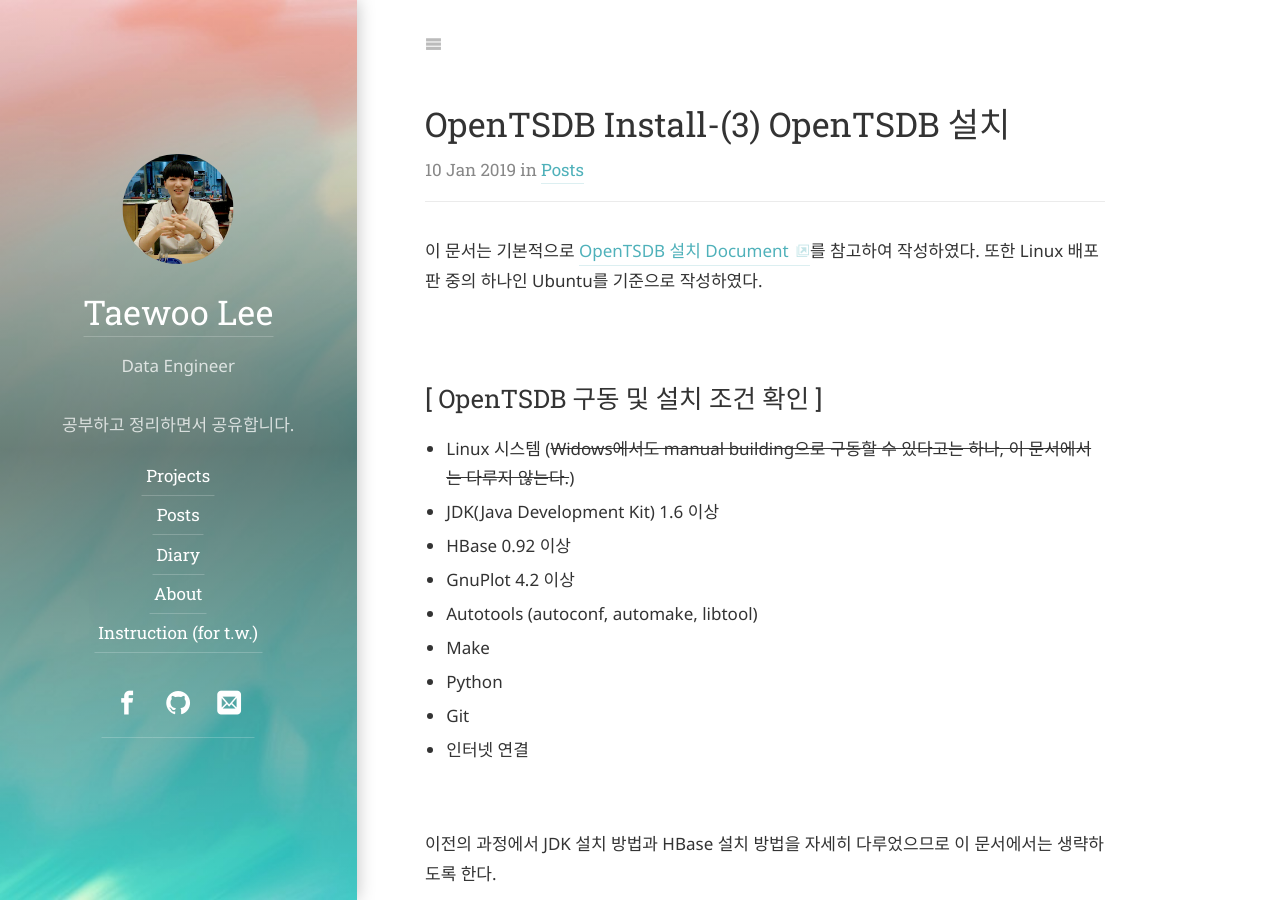
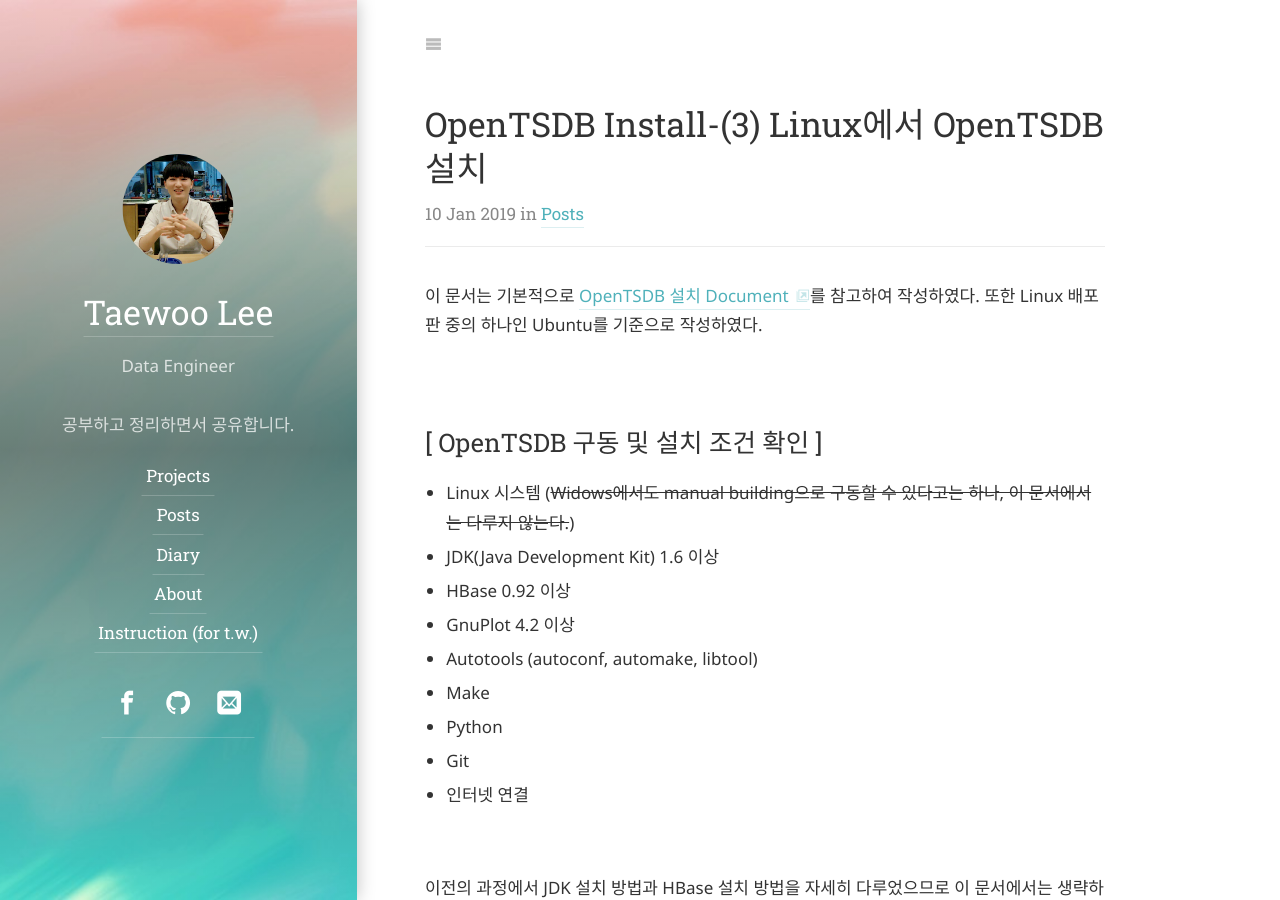
Before and after one commit to TaeWoo21/past_TaeWoo21.github.io, a Jekyll site: the page built from posts/_posts/2019-01-10-install_opentsdb_3-posts.md, in a window 1280 px wide and 900 px high. Built offline with Jekyll 4.4.1, drawn with Linux system fonts in a browser that asks for light colours; some web fonts are replaced.

Commit message:
Update title

```diff
--- a/posts/_posts/2019-01-10-install_opentsdb_3-posts.md
+++ b/posts/_posts/2019-01-10-install_opentsdb_3-posts.md
@@ -1,7 +1,7 @@
 ---
 layout: post
 categories: posts
-title: OpenTSDB Install-(3) OpenTSDB 설치
+title: OpenTSDB Install-(3) Linux에서 OpenTSDB 설치
 ---
 
 이 문서는 기본적으로 [OpenTSDB 설치 Document](http://opentsdb.net/docs/build/html/installation.html)를 참고하여 작성하였다. 또한 Linux 배포판 중의 하나인 Ubuntu를 기준으로 작성하였다.
```
